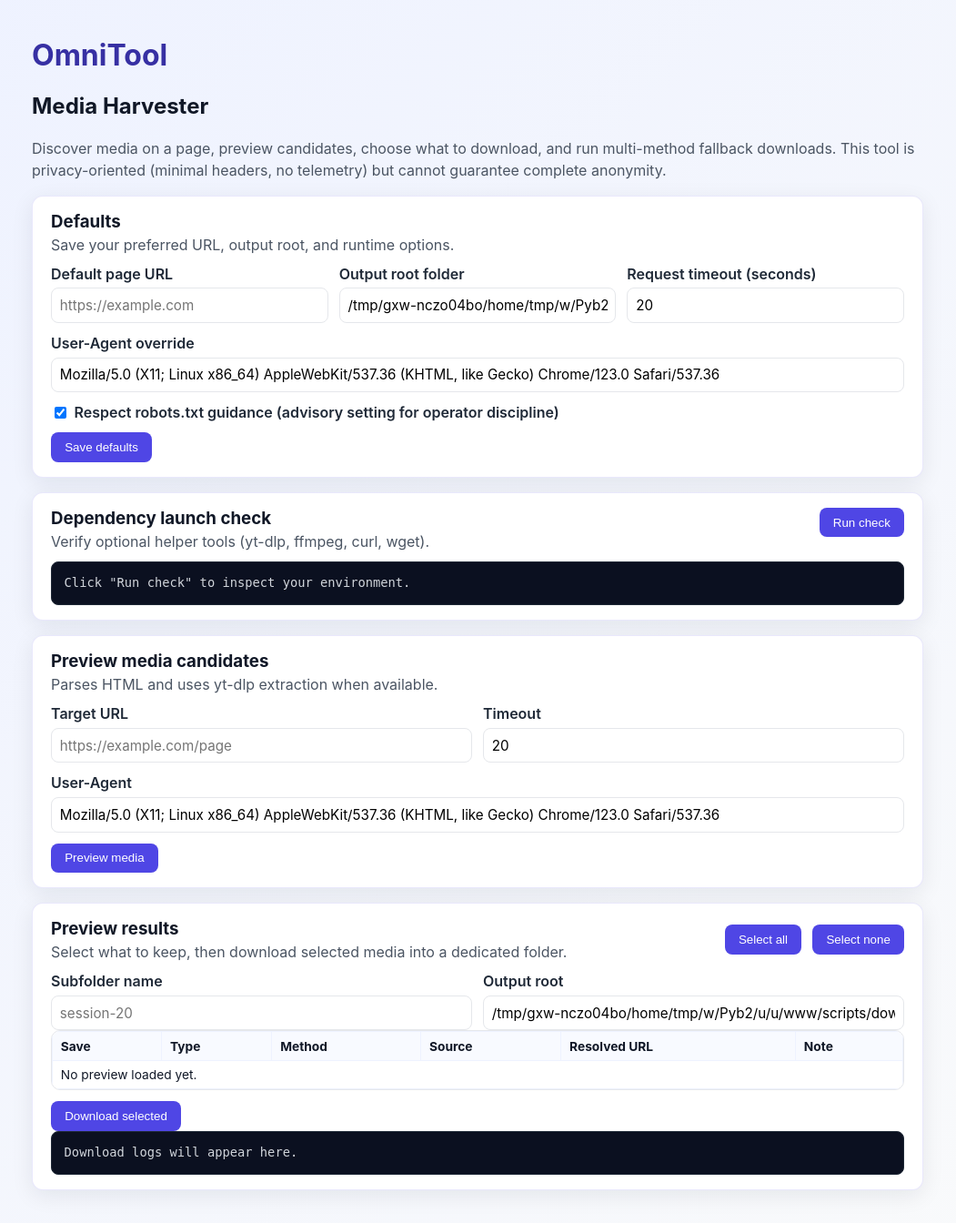
After one commit to Korialstrasz2/OmniTool, a Flask app: page /media-harvester in a window 1280 px wide. The commit adds this page. Shown: the whole page at 91% size, without its empty margins (115-1166 px from the left). Run offline with Flask 3, Linux system fonts and the light colour scheme.

Commit message:
Add media harvester dashboard with fallback download pipeline

```diff
--- a/app.py
+++ b/app.py
@@ -18,6 +18,7 @@ HUNYUAN_DEFAULT_REPO = SCRIPTS_DIR / 'hunyuan3d-2.1'
 HUNYUAN_CONFIG = SCRIPTS_DIR / 'hunyuan3d_config.json'
 HUNYUAN_REPO_URL = 'https://github.com/tencent-hunyuan/hunyuan3d-2.1.git'
 LYRICS_CONFIG = SCRIPTS_DIR / 'lyrics_embedder_config.json'
+MEDIA_CONFIG = SCRIPTS_DIR / 'media_harvester_config.json'
 
 try:
     from openai import OpenAI
@@ -91,6 +92,30 @@ def load_lyrics_settings() -> Dict[str, str]:
 def save_lyrics_settings(settings: Dict[str, str]) -> None:
     LYRICS_CONFIG.parent.mkdir(parents=True, exist_ok=True)
     with open(LYRICS_CONFIG, 'w') as config_file:
+        json.dump(settings, config_file, indent=2)
+
+
+def load_media_settings() -> Dict[str, str]:
+    defaults = {
+        'default_url': '',
+        'output_root': str(SCRIPTS_DIR / 'downloads' / 'media_harvester'),
+        'user_agent': 'Mozilla/5.0 (X11; Linux x86_64) AppleWebKit/537.36 (KHTML, like Gecko) Chrome/123.0 Safari/537.36',
+        'timeout': '20',
+        'respect_robots': '1',
+    }
+    if MEDIA_CONFIG.exists():
+        try:
+            with open(MEDIA_CONFIG) as config_file:
+                stored = json.load(config_file)
+                defaults.update(stored)
+        except json.JSONDecodeError:
+            pass
+    return defaults
+
+
+def save_media_settings(settings: Dict[str, str]) -> None:
+    MEDIA_CONFIG.parent.mkdir(parents=True, exist_ok=True)
+    with open(MEDIA_CONFIG, 'w') as config_file:
         json.dump(settings, config_file, indent=2)
 
 
@@ -195,6 +220,8 @@ def tool_detail(tool_id):
         return redirect(url_for('lyrics_embedder'))
     if tool_id == 'csv-editor':
         return redirect(url_for('csv_editor'))
+    if tool_id == 'media-harvester':
+        return redirect(url_for('media_harvester'))
     return render_template('tool.html', tool=tool)
 
 
@@ -202,6 +229,74 @@ def tool_detail(tool_id):
 def csv_editor():
     """CSV import/export formatter with delimiter controls and previews."""
     return render_template('csv_editor.html')
+
+
+@app.route('/media-harvester')
+def media_harvester():
+    """Dashboard for media preview and controlled downloading with fallbacks."""
+    settings = load_media_settings()
+    return render_template('media_harvester.html', settings=settings)
+
+
+@app.post('/media-harvester/save-settings')
+def media_harvester_save_settings():
+    settings = {
+        'default_url': request.form.get('default_url', '').strip(),
+        'output_root': request.form.get('output_root', '').strip(),
+        'user_agent': request.form.get('user_agent', '').strip(),
+        'timeout': request.form.get('timeout', '20').strip() or '20',
+        'respect_robots': '1' if request.form.get('respect_robots') else '0',
+    }
+    save_media_settings(settings)
+    flash('Media Harvester defaults saved.', 'success')
+    return redirect(url_for('media_harvester'))
+
+
+@app.get('/media-harvester/check')
+def media_harvester_check():
+    from scripts.media_harvester import check_dependencies
+
+    return jsonify(check_dependencies())
+
+
+@app.post('/media-harvester/preview')
+def media_harvester_preview():
+    from scripts.media_harvester import preview_media
+
+    url = request.form.get('url', '').strip()
+    timeout = float(request.form.get('timeout', '20') or '20')
+    user_agent = request.form.get('user_agent', '').strip()
+    if not url:
+        return jsonify({'ok': False, 'error': 'URL is required.'}), 400
+    if not user_agent:
+        user_agent = load_media_settings().get('user_agent', '')
+    try:
+        payload = preview_media(url=url, timeout=timeout, user_agent=user_agent)
+        payload['ok'] = True
+        return jsonify(payload)
+    except Exception as exc:
+        return jsonify({'ok': False, 'error': str(exc)}), 500
+
+
+@app.post('/media-harvester/download')
+def media_harvester_download():
+    from scripts.media_harvester import bulk_download
+
+    body = request.get_json(silent=True) or {}
+    items = body.get('items', [])
+    if not isinstance(items, list) or not items:
+        return jsonify({'ok': False, 'error': 'No media items selected.'}), 400
+    out_dir = (body.get('output_dir') or '').strip()
+    if not out_dir:
+        return jsonify({'ok': False, 'error': 'Output directory is required.'}), 400
+
+    timeout = float(body.get('timeout', 20) or 20)
+    user_agent = (body.get('user_agent') or '').strip() or load_media_settings().get('user_agent', '')
+    try:
+        payload = bulk_download(items=items, output_dir=Path(out_dir).expanduser(), user_agent=user_agent, timeout=timeout)
+        return jsonify(payload)
+    except Exception as exc:
+        return jsonify({'ok': False, 'error': str(exc)}), 500
 
 
 @app.route('/tool/<tool_id>/run', methods=['POST'])
--- a/static/style.css
+++ b/static/style.css
@@ -247,3 +247,17 @@ button:hover {
 .preview-table th {
   background: #f8faff;
 }
+
+.media-harvester .preview-table td,
+.media-harvester .preview-table th {
+  vertical-align: top;
+  font-size: 0.86rem;
+}
+
+.media-harvester .preview-wrap {
+  max-height: 380px;
+}
+
+.media-harvester .logs-output {
+  max-height: 320px;
+}
--- /dev/null
+++ b/templates/media_harvester.html
@@ -0,0 +1,258 @@
+{% extends 'base.html' %}
+{% block content %}
+  <h2>Media Harvester</h2>
+  <p class="lead">
+    Discover media on a page, preview candidates, choose what to download, and run multi-method fallback downloads.
+    This tool is privacy-oriented (minimal headers, no telemetry) but cannot guarantee complete anonymity.
+  </p>
+
+  <section class="card card-soft media-harvester">
+    <div class="card-header">
+      <h3>Defaults</h3>
+      <p>Save your preferred URL, output root, and runtime options.</p>
+    </div>
+    <form class="stack" method="post" action="{{ url_for('media_harvester_save_settings') }}">
+      <div class="form-grid">
+        <label>
+          <span>Default page URL</span>
+          <input type="text" name="default_url" value="{{ settings['default_url'] }}" placeholder="https://example.com">
+        </label>
+        <label>
+          <span>Output root folder</span>
+          <input type="text" name="output_root" value="{{ settings['output_root'] }}" required>
+        </label>
+        <label>
+          <span>Request timeout (seconds)</span>
+          <input type="number" name="timeout" min="5" step="1" value="{{ settings['timeout'] }}" required>
+        </label>
+      </div>
+      <label>
+        <span>User-Agent override</span>
+        <input type="text" name="user_agent" value="{{ settings['user_agent'] }}">
+      </label>
+      <label class="checkbox-inline">
+        <input type="checkbox" name="respect_robots" value="1" {% if settings.get('respect_robots', '1') != '0' %}checked{% endif %}>
+        <span>Respect robots.txt guidance (advisory setting for operator discipline)</span>
+      </label>
+      <button type="submit">Save defaults</button>
+    </form>
+  </section>
+
+  <section class="card card-soft media-harvester">
+    <div class="card-header logs-head">
+      <div>
+        <h3>Dependency launch check</h3>
+        <p>Verify optional helper tools (yt-dlp, ffmpeg, curl, wget).</p>
+      </div>
+      <button type="button" id="mh-check-btn">Run check</button>
+    </div>
+    <pre id="mh-check-output" class="logs-output">Click "Run check" to inspect your environment.</pre>
+  </section>
+
+  <section class="card card-soft media-harvester">
+    <div class="card-header">
+      <h3>Preview media candidates</h3>
+      <p>Parses HTML and uses yt-dlp extraction when available.</p>
+    </div>
+    <div class="stack">
+      <div class="form-grid">
+        <label>
+          <span>Target URL</span>
+          <input id="mh-url" type="text" value="{{ settings['default_url'] }}" placeholder="https://example.com/page">
+        </label>
+        <label>
+          <span>Timeout</span>
+          <input id="mh-timeout" type="number" min="5" step="1" value="{{ settings['timeout'] }}">
+        </label>
+      </div>
+      <label>
+        <span>User-Agent</span>
+        <input id="mh-user-agent" type="text" value="{{ settings['user_agent'] }}">
+      </label>
+      <div class="actions">
+        <button type="button" id="mh-preview-btn">Preview media</button>
+        <span id="mh-preview-meta" class="help-text"></span>
+      </div>
+    </div>
+  </section>
+
+  <section class="card card-soft media-harvester">
+    <div class="card-header logs-head">
+      <div>
+        <h3>Preview results</h3>
+        <p>Select what to keep, then download selected media into a dedicated folder.</p>
+      </div>
+      <div class="actions">
+        <button type="button" id="mh-select-all">Select all</button>
+        <button type="button" id="mh-select-none">Select none</button>
+      </div>
+    </div>
+
+    <div class="form-grid">
+      <label>
+        <span>Subfolder name</span>
+        <input id="mh-folder-name" type="text" placeholder="session-{{ settings['timeout'] }}">
+      </label>
+      <label>
+        <span>Output root</span>
+        <input id="mh-output-root" type="text" value="{{ settings['output_root'] }}">
+      </label>
+    </div>
+
+    <div id="mh-preview-table-wrap" class="preview-wrap">
+      <table class="preview-table" id="mh-preview-table">
+        <thead>
+          <tr>
+            <th>Save</th>
+            <th>Type</th>
+            <th>Method</th>
+            <th>Source</th>
+            <th>Resolved URL</th>
+            <th>Note</th>
+          </tr>
+        </thead>
+        <tbody>
+          <tr><td colspan="6">No preview loaded yet.</td></tr>
+        </tbody>
+      </table>
+    </div>
+
+    <div class="actions" style="margin-top: 0.75rem;">
+      <button type="button" id="mh-download-btn">Download selected</button>
+      <span class="help-text" id="mh-download-meta"></span>
+    </div>
+    <pre id="mh-download-output" class="logs-output">Download logs will appear here.</pre>
+  </section>
+
+  <script>
+    (function () {
+      const checkBtn = document.getElementById('mh-check-btn');
+      const checkOutput = document.getElementById('mh-check-output');
+      const previewBtn = document.getElementById('mh-preview-btn');
+      const previewMeta = document.getElementById('mh-preview-meta');
+      const previewTableBody = document.querySelector('#mh-preview-table tbody');
+      const selectAllBtn = document.getElementById('mh-select-all');
+      const selectNoneBtn = document.getElementById('mh-select-none');
+      const downloadBtn = document.getElementById('mh-download-btn');
+      const downloadMeta = document.getElementById('mh-download-meta');
+      const downloadOutput = document.getElementById('mh-download-output');
+
+      const urlInput = document.getElementById('mh-url');
+      const timeoutInput = document.getElementById('mh-timeout');
+      const userAgentInput = document.getElementById('mh-user-agent');
+      const folderInput = document.getElementById('mh-folder-name');
+      const outputRootInput = document.getElementById('mh-output-root');
+
+      let previewItems = [];
+
+      function renderPreviewTable(items) {
+        previewItems = items || [];
+        if (!previewItems.length) {
+          previewTableBody.innerHTML = '<tr><td colspan="6">No media found.</td></tr>';
+          return;
+        }
+        previewTableBody.innerHTML = previewItems.map((item, idx) => `
+          <tr>
+            <td><input type="checkbox" class="mh-item-check" data-idx="${idx}" checked></td>
+            <td>${item.media_type || 'file'}</td>
+            <td>${item.method_hint || 'direct'}</td>
+            <td title="${item.source_url || ''}">${(item.source_url || '').slice(0, 80)}</td>
+            <td title="${item.resolved_url || ''}">${(item.resolved_url || '').slice(0, 90)}</td>
+            <td>${(item.note || '').slice(0, 80)}</td>
+          </tr>
+        `).join('');
+      }
+
+      function selectedItems() {
+        const checks = Array.from(document.querySelectorAll('.mh-item-check'));
+        return checks.filter(c => c.checked).map(c => previewItems[Number(c.dataset.idx)]).filter(Boolean);
+      }
+
+      checkBtn.addEventListener('click', async function () {
+        checkOutput.textContent = 'Running checks...';
+        try {
+          const response = await fetch('{{ url_for('media_harvester_check') }}');
+          const payload = await response.json();
+          checkOutput.textContent = JSON.stringify(payload, null, 2);
+        } catch (error) {
+          checkOutput.textContent = 'Launch check failed: ' + error;
+        }
+      });
+
+      previewBtn.addEventListener('click', async function () {
+        const url = urlInput.value.trim();
+        if (!url) {
+          previewMeta.textContent = 'Please enter a URL first.';
+          return;
+        }
+        previewMeta.textContent = 'Scanning page...';
+        previewTableBody.innerHTML = '<tr><td colspan="6">Loading preview...</td></tr>';
+
+        const fd = new FormData();
+        fd.set('url', url);
+        fd.set('timeout', timeoutInput.value || '20');
+        fd.set('user_agent', userAgentInput.value || '');
+        try {
+          const response = await fetch('{{ url_for('media_harvester_preview') }}', { method: 'POST', body: fd });
+          const payload = await response.json();
+          if (!payload.ok) {
+            previewMeta.textContent = 'Preview failed: ' + (payload.error || 'Unknown error');
+            renderPreviewTable([]);
+            return;
+          }
+          renderPreviewTable(payload.items || []);
+          previewMeta.textContent = `Found ${payload.count || 0} candidates.`;
+        } catch (error) {
+          previewMeta.textContent = 'Preview request failed: ' + error;
+          renderPreviewTable([]);
+        }
+      });
+
+      selectAllBtn.addEventListener('click', () => document.querySelectorAll('.mh-item-check').forEach(c => c.checked = true));
+      selectNoneBtn.addEventListener('click', () => document.querySelectorAll('.mh-item-check').forEach(c => c.checked = false));
+
+      downloadBtn.addEventListener('click', async function () {
+        const picked = selectedItems();
+        if (!picked.length) {
+          downloadMeta.textContent = 'No selected items.';
+          return;
+        }
+        const root = outputRootInput.value.trim();
+        if (!root) {
+          downloadMeta.textContent = 'Output root is required.';
+          return;
+        }
+
+        const stamp = new Date().toISOString().replace(/[:.]/g, '-');
+        const folderName = (folderInput.value.trim() || `media-${stamp}`).replace(/[^A-Za-z0-9._-]+/g, '_');
+        const outputDir = `${root}/${folderName}`;
+        downloadMeta.textContent = `Downloading ${picked.length} item(s) to ${outputDir} ...`;
+        downloadOutput.textContent = 'Starting download pipeline...';
+
+        try {
+          const response = await fetch('{{ url_for('media_harvester_download') }}', {
+            method: 'POST',
+            headers: { 'Content-Type': 'application/json' },
+            body: JSON.stringify({
+              items: picked,
+              output_dir: outputDir,
+              timeout: Number(timeoutInput.value || 20),
+              user_agent: userAgentInput.value || '',
+            }),
+          });
+          const payload = await response.json();
+          if (!payload.ok) {
+            downloadMeta.textContent = 'Download failed: ' + (payload.error || 'Unknown error');
+            downloadOutput.textContent = JSON.stringify(payload, null, 2);
+            return;
+          }
+          downloadMeta.textContent = `Completed. Downloaded=${payload.downloaded}, Failed=${payload.failed}.`;
+          downloadOutput.textContent = JSON.stringify(payload, null, 2);
+        } catch (error) {
+          downloadMeta.textContent = 'Download request failed: ' + error;
+          downloadOutput.textContent = String(error);
+        }
+      });
+    })();
+  </script>
+{% endblock %}
--- a/tools.json
+++ b/tools.json
@@ -58,5 +58,11 @@
     "name": "CSV Editor",
     "description": "Import CSV files with delimiter detection and export with custom formatting options.",
     "command": ""
+  },
+  {
+    "id": "media-harvester",
+    "name": "Media Harvester",
+    "description": "Preview and download page media (images/video/audio/streams) with fallback methods and dependency checks.",
+    "command": ""
   }
 ]
```
Also changed, not shown: scripts/media_harvester.py (added, +331 -0 lines).
